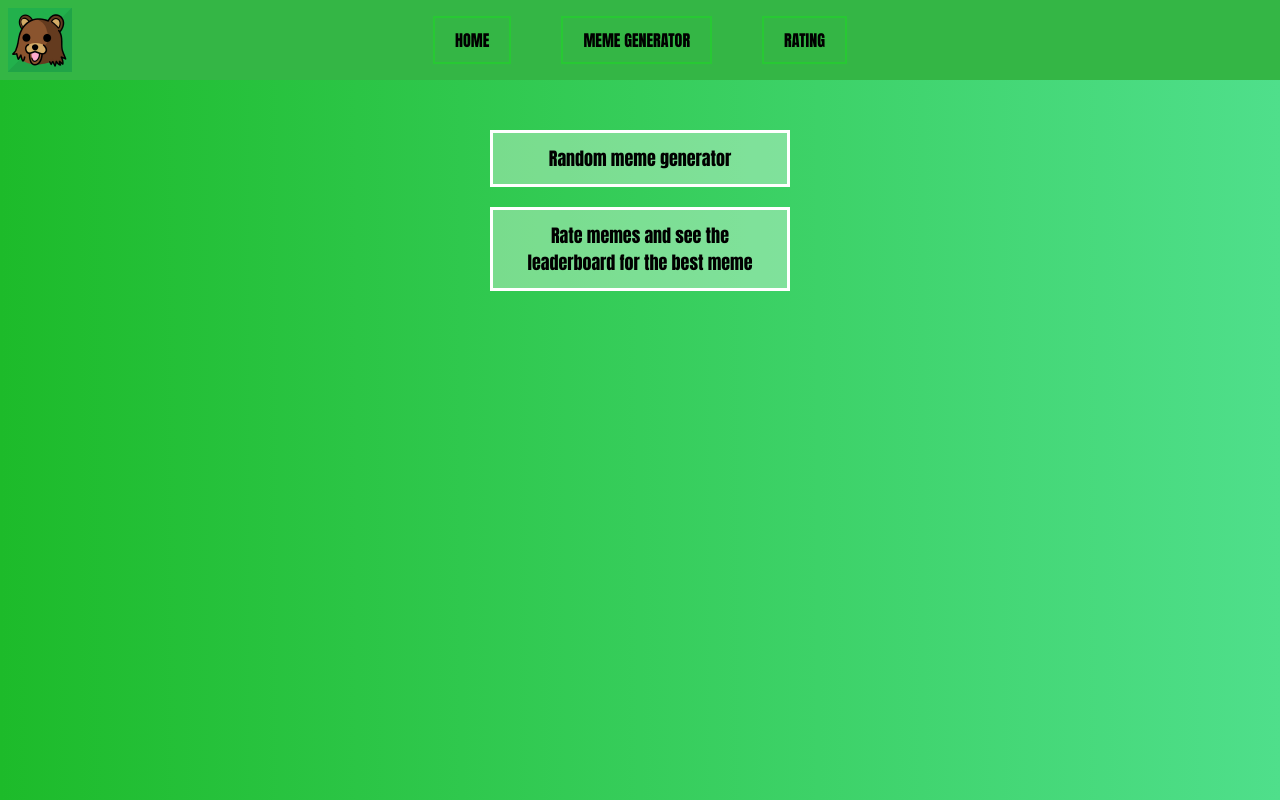
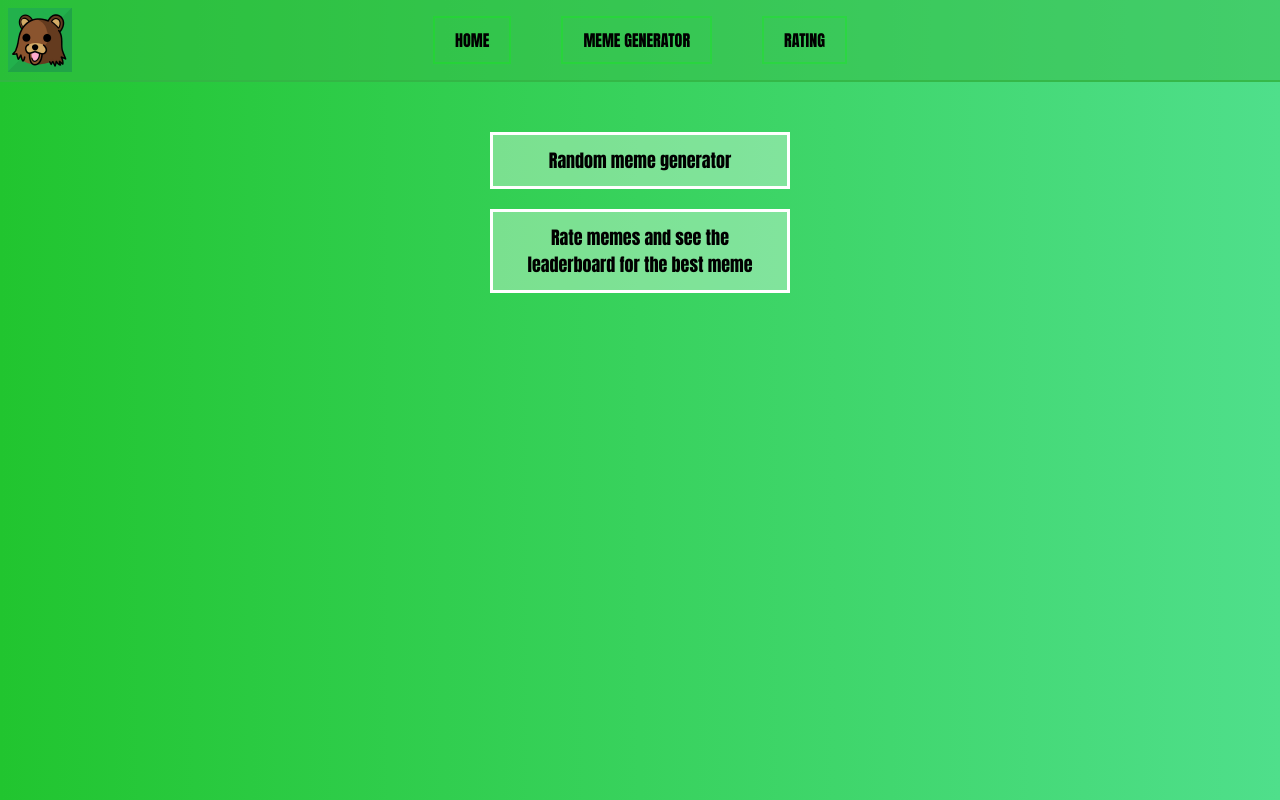
Before and after one commit to ItsOnlyGame/just-some-random-thing-for-school, a website: page main/index.html in a window 1280 px wide. Drawn offline with Linux system fonts and the light colour scheme.

Commit message:
Just one more tweak

```diff
--- a/public/res/GlobalStyles.css
+++ b/public/res/GlobalStyles.css
@@ -5,7 +5,7 @@
  }
 
 body {
-    background: linear-gradient(to left, rgb(79, 223, 139), rgb(29, 187, 42));
+    background: linear-gradient(to left, rgb(79, 223, 139), rgb(33, 197, 47));
 }
 
 header {
@@ -16,7 +16,8 @@ header {
     align-content: center;
     justify-content: center;
 
-    background-color: rgb(52, 182, 69);
+    background-color: rgba(52, 182, 69, 0.445);
+    border-bottom: 2px solid rgba(52, 182, 69, 0.856);
     width: 100%;
     height: 80px;
     border-radius: 0;
```
